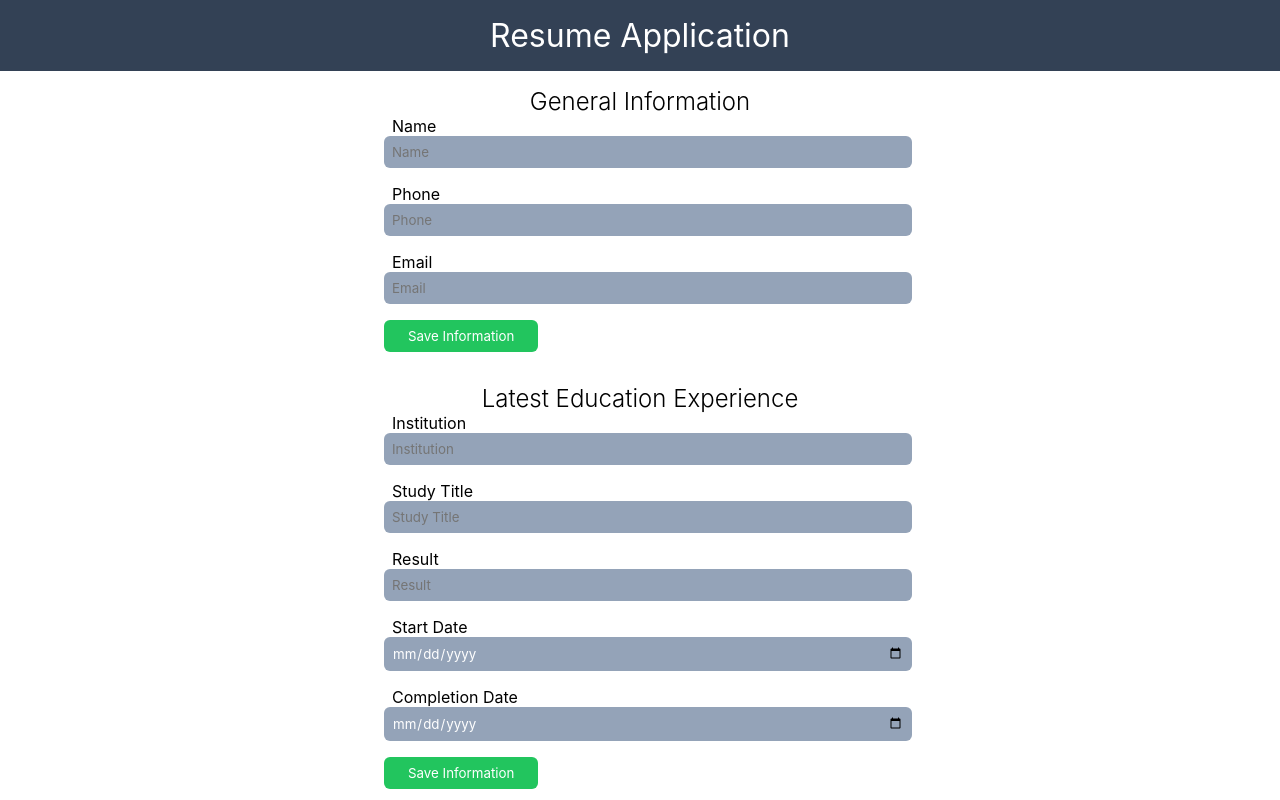
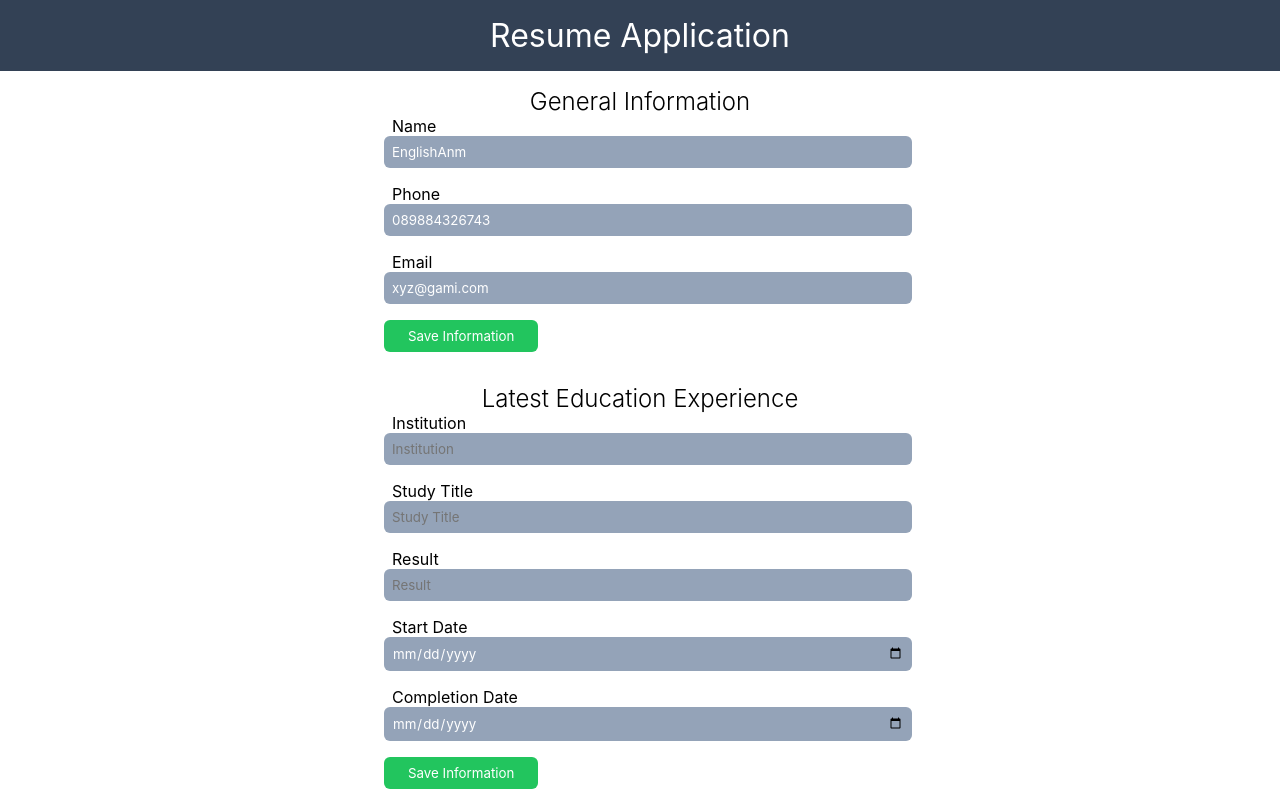
Before and after one commit to GHOST-Aram/cv-Application, a React (Create React App) app: page / in a window 1280 px wide. Shown: the top 800 px of the page. Built offline with nearby package versions, Linux system fonts and the light colour scheme.

Commit message:
feat: Pass down states form managing general information

```diff
--- a/src/components/general-form.js
+++ b/src/components/general-form.js
@@ -1,14 +1,21 @@
 import React from 'react'
 import Input from './input';
 import SubmitBtn from './submit-button';
+import { useState } from 'react';
 
 const GeneralForm = () => {
+
+   // Genaral.name .email .phone
+  const [name, setName] = useState('EnglishAnm')
+  const [phone, setPhone] = useState('089884326743')
+  const [email, setEmail] = useState('xyz@gami.com')
+
   return (
     <form className='container text-left'>
         <h2 className="text-center font-light">General Information</h2>
-        <Input type= 'text' label= 'Name' />
-        <Input type= 'text' label= 'Phone' />
-        <Input type= 'email' label= 'Email' />
+        <Input handleChange={(e) => setName(e.target.value)} value={name} type= 'text' label= 'Name' />
+        <Input handleChange={(e) => setPhone(e.target.value)} value={phone} type= 'text' label= 'Phone' />
+        <Input handleChange={(e) => setEmail(e.target.value)} value={email} type= 'email' label= 'Email' />
         <SubmitBtn />
     </form>
   )
--- a/src/components/input.js
+++ b/src/components/input.js
@@ -1,10 +1,11 @@
 import React from 'react'
 
-const Input = ({label, type}) => {
+const Input = ({label, type, value, handleChange}) => {
   return (
     <div className='text-left w-full mb-8'>
         <label htmlFor={`${label.toLowerCase().replaceAll(' ', '-')}`} className='px-4'>{label}</label>
-        <input required className=' px-4 text-light py-4 border-none bg-slate-700 rounded-sm w-full outline-none'
+        <input value={value} required onChange={handleChange}
+        className=' px-4 text-light py-4 border-none bg-slate-700 rounded-sm w-full outline-none'
         type={`${type}` } placeholder={`${label}`}/>
     </div>
   )
```
Also changed, not shown: src/App.js (line endings or trailing spaces).
